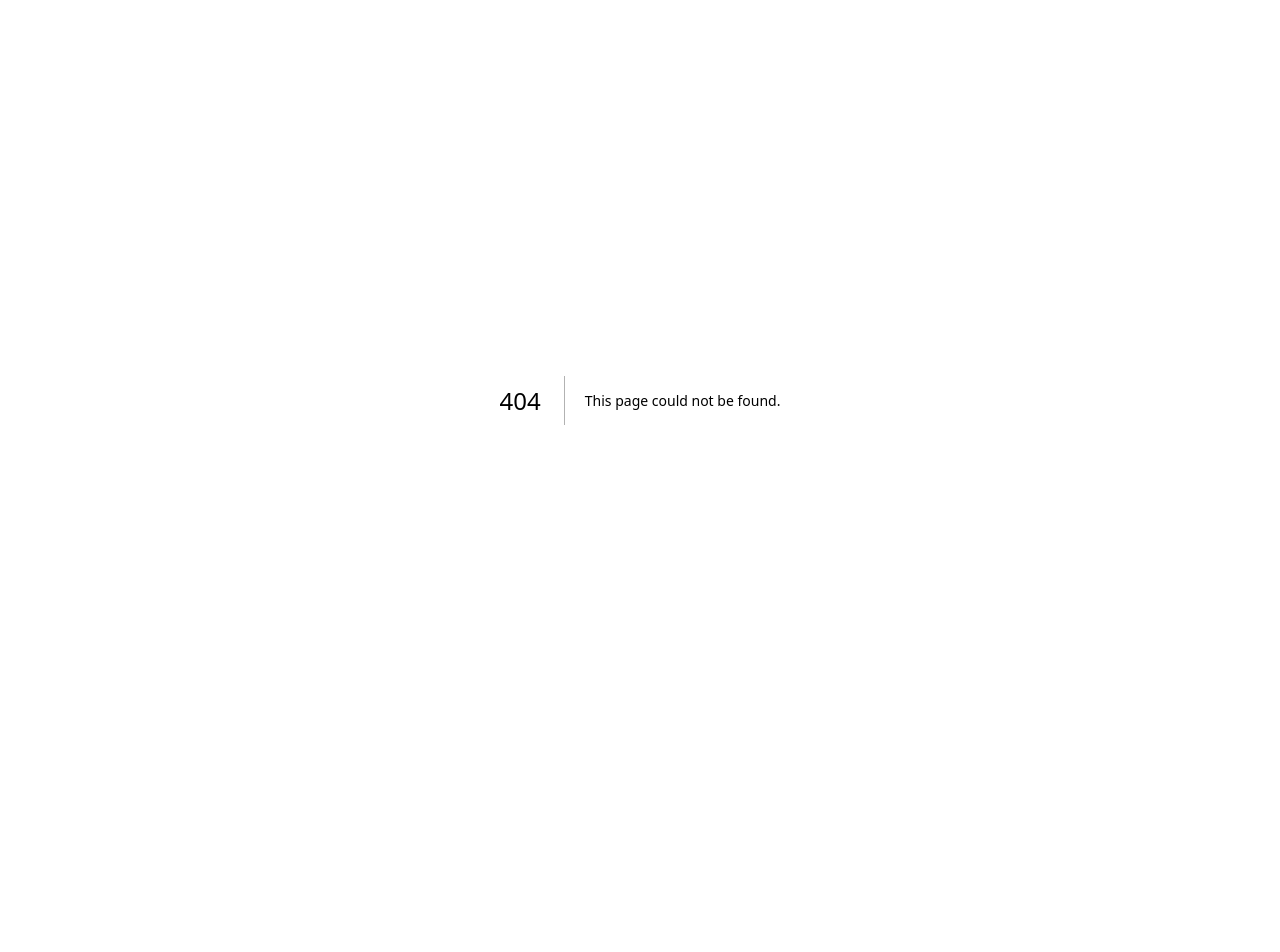
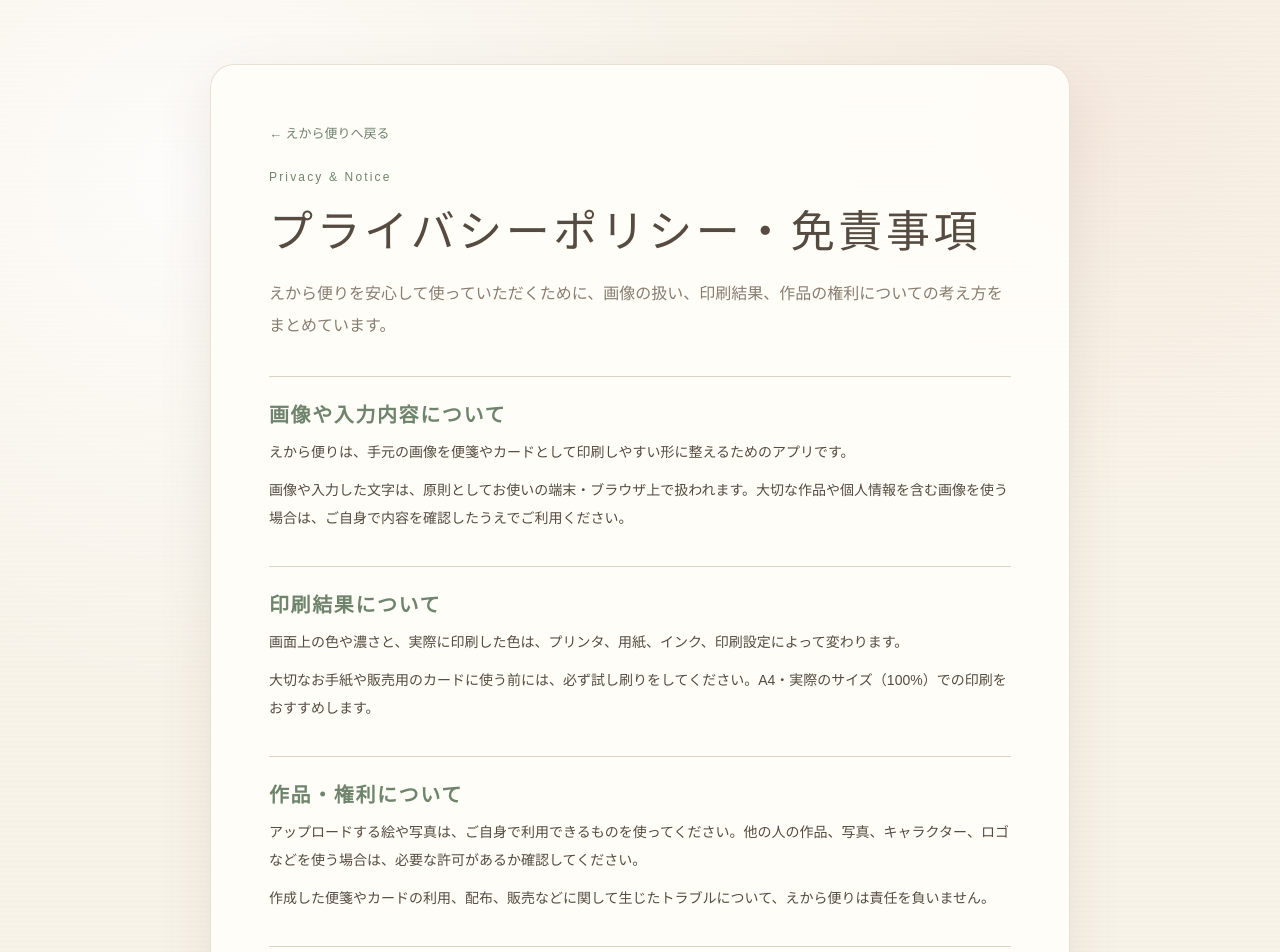
Before and after one commit to soramusubi-ctrl/binsen, a Next.js app: page /privacy in a window 1280 px wide. Before the commit this address had no page. Shown: the top 952 px of the page. Before the commit the page ends 800 px from the top, so only its background shows below. Built offline with nearby package versions, Linux system fonts and the light colour scheme.

Commit message:
Add privacy and disclaimer page

```diff
--- a/src/app/globals.css
+++ b/src/app/globals.css
@@ -299,9 +299,30 @@ button { color: inherit; }
 
 footer { min-height: 150px; padding: 20px 24px 0; display: flex; justify-content: center; align-items: end; gap: 0; overflow: hidden; color: var(--muted); border-top: 1px solid rgba(153,134,108,.2); font-family: "Yu Mincho", serif; font-size: 11px; }
 footer p { align-self: center; position: relative; z-index: 1; margin: 0 -28px 24px; padding: 10px 30px; border-radius: 999px; background: rgba(255,253,248,.82); white-space: nowrap; }
+footer a { margin-left: 12px; color: var(--green); text-decoration: underline; text-underline-offset: 3px; }
 .footer-flower { width: min(30vw, 300px); height: auto; object-fit: contain; }
 .footer-flower-right { transform: translateX(-4px); }
 footer strong { color: var(--green); letter-spacing: .1em; }
+
+.policy-page { min-height: 100vh; padding: clamp(24px, 5vw, 64px) 18px; }
+.policy-paper {
+  max-width: 860px;
+  margin: 0 auto;
+  padding: clamp(28px, 5vw, 58px);
+  border: 1px solid rgba(170,150,123,.28);
+  border-radius: 24px;
+  background: rgba(255,253,248,.95);
+  box-shadow: var(--shadow);
+}
+.policy-back { display: inline-block; margin-bottom: 28px; color: var(--green); font-size: 13px; text-decoration: none; }
+.policy-back:hover { text-decoration: underline; text-underline-offset: 4px; }
+.policy-paper h1 { margin: 0; font-family: "Yu Mincho", "Hiragino Mincho ProN", serif; font-size: clamp(28px, 5vw, 44px); font-weight: 500; letter-spacing: .08em; }
+.policy-lead { margin: 18px 0 34px; color: var(--muted); line-height: 2; }
+.policy-sections { display: grid; gap: 24px; }
+.policy-sections section { padding-top: 22px; border-top: 1px solid var(--line); }
+.policy-sections h2 { margin: 0 0 10px; color: var(--green); font-family: "Yu Mincho", "Hiragino Mincho ProN", serif; font-size: 20px; font-weight: 600; letter-spacing: .08em; }
+.policy-sections p { margin: 0 0 10px; color: var(--ink); line-height: 2; font-size: 14px; }
+.policy-date { margin: 32px 0 0; color: var(--muted); font-size: 12px; text-align: right; }
 
 @media (max-width: 860px) {
   .hero { align-items: start; flex-direction: column; padding-top: 36px; }
@@ -348,6 +369,7 @@ footer strong { color: var(--green); letter-spacing: .1em; }
   .adjustments { grid-template-columns: 1fr; }
   .rotation-row { grid-column: auto; }
   footer { min-height: 110px; padding: 14px 4px 0; }
-  footer p { margin: 0 -42px 20px; padding: 7px 15px; font-size: 9px; }
+  footer p { margin: 0 -42px 20px; padding: 7px 15px; font-size: 9px; white-space: normal; text-align: center; }
+  footer a { display: block; margin: 4px 0 0; }
   .footer-flower { width: 42vw; }
 }
--- /dev/null
+++ b/src/app/privacy/page.tsx
@@ -0,0 +1,65 @@
+import Link from "next/link";
+
+const sections = [
+  {
+    title: "画像や入力内容について",
+    body: [
+      "えから便りは、手元の画像を便箋やカードとして印刷しやすい形に整えるためのアプリです。",
+      "画像や入力した文字は、原則としてお使いの端末・ブラウザ上で扱われます。大切な作品や個人情報を含む画像を使う場合は、ご自身で内容を確認したうえでご利用ください。",
+    ],
+  },
+  {
+    title: "印刷結果について",
+    body: [
+      "画面上の色や濃さと、実際に印刷した色は、プリンタ、用紙、インク、印刷設定によって変わります。",
+      "大切なお手紙や販売用のカードに使う前には、必ず試し刷りをしてください。A4・実際のサイズ（100%）での印刷をおすすめします。",
+    ],
+  },
+  {
+    title: "作品・権利について",
+    body: [
+      "アップロードする絵や写真は、ご自身で利用できるものを使ってください。他の人の作品、写真、キャラクター、ロゴなどを使う場合は、必要な許可があるか確認してください。",
+      "作成した便箋やカードの利用、配布、販売などに関して生じたトラブルについて、えから便りは責任を負いません。",
+    ],
+  },
+  {
+    title: "データの保存について",
+    body: [
+      "保存ボタンで作成されるPNG画像は、利用者自身の操作で端末に保存されます。",
+      "ブラウザの更新、端末の設定、キャッシュ削除などにより、作業途中の状態が失われることがあります。必要な画像は早めに保存してください。",
+    ],
+  },
+  {
+    title: "免責事項",
+    body: [
+      "えから便りは、できるだけ気持ちよく使えるように作っていますが、すべての環境で同じ表示・印刷結果になることを保証するものではありません。",
+      "本アプリの利用により発生した損害、印刷ミス、データ消失、権利上の問題、第三者とのトラブルについて、開発者は責任を負いません。",
+    ],
+  },
+];
+
+export default function PrivacyPage() {
+  return (
+    <main className="policy-page">
+      <div className="policy-paper">
+        <Link className="policy-back" href="/">← えから便りへ戻る</Link>
+        <p className="eyebrow">Privacy & Notice</p>
+        <h1>プライバシーポリシー・免責事項</h1>
+        <p className="policy-lead">
+          えから便りを安心して使っていただくために、画像の扱い、印刷結果、作品の権利についての考え方をまとめています。
+        </p>
+        <div className="policy-sections">
+          {sections.map((section) => (
+            <section key={section.title}>
+              <h2>{section.title}</h2>
+              {section.body.map((paragraph) => (
+                <p key={paragraph}>{paragraph}</p>
+              ))}
+            </section>
+          ))}
+        </div>
+        <p className="policy-date">制定日: 2026年6月19日</p>
+      </div>
+    </main>
+  );
+}
--- a/src/components/letter-maker.tsx
+++ b/src/components/letter-maker.tsx
@@ -2,6 +2,7 @@
 
 import { ChangeEvent, useRef, useState } from "react";
 import NextImage from "next/image";
+import Link from "next/link";
 import {
   downloadCanvas,
   EditorSettings,
@@ -386,7 +387,7 @@ export function LetterMaker() {
 
       <footer>
         <NextImage className="footer-flower footer-flower-left" src="/assets/footer-left.png" alt="" width={320} height={180} />
-        <p><strong>えから便り</strong> 手書きの絵を、日々の便りに。</p>
+        <p><strong>えから便り</strong> 手書きの絵を、日々の便りに。<Link href="/privacy">プライバシー・免責事項</Link></p>
         <NextImage className="footer-flower footer-flower-right" src="/assets/footer-right.png" alt="" width={320} height={180} />
       </footer>
     </main>
```
